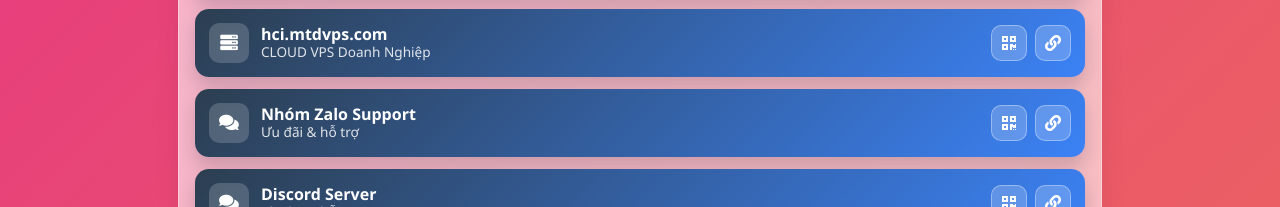
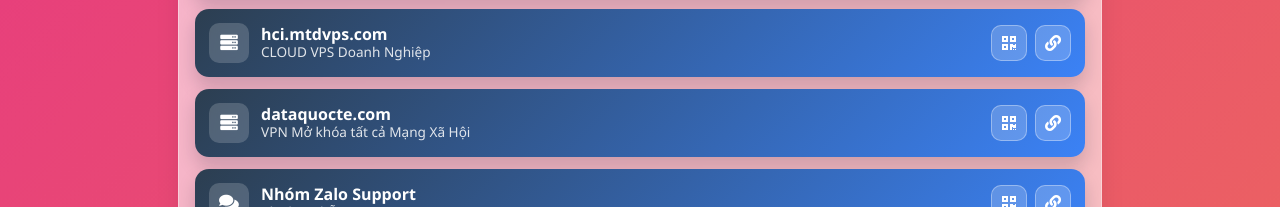
Before and after one commit to ducvps12/index.github.io, a plain HTML site: page index.html in a window 1280 px wide. Shown: the part 992-1199 px from the top of the page. Drawn offline with Linux system fonts and the light colour scheme.

Commit message:
Update index.html

```diff
--- a/index.html
+++ b/index.html
@@ -251,6 +251,13 @@
         <div class="txt"><div class="h">hci.mtdvps.com</div><div class="s">CLOUD VPS Doanh Nghiệp</div></div>
         <div class="tools"><div class="tool-btn" onclick="openQR(event)"><i class="fas fa-qrcode"></i></div><div class="tool-btn" onclick="copyURL(event)"><i class="fas fa-link"></i></div></div>
       </a>
+  <a class="link" href="https://dataquocte.com/" data-id="hci" data-url="https://dataquocte.com/" onclick="track(event)">
+        <div class="icon"><i class="fas fa-server"></i></div>
+        <div class="txt"><div class="h">dataquocte.com</div><div class="s">VPN Mở khóa tất cả Mạng Xã Hội</div></div>
+        <div class="tools"><div class="tool-btn" onclick="openQR(event)"><i class="fas fa-qrcode"></i></div><div class="tool-btn" onclick="copyURL(event)"><i class="fas fa-link"></i></div></div>
+      </a>
+
+
       <a class="link" href="https://zalo.me/g/afdrwb295" data-id="zalo" data-url="https://zalo.me/g/afdrwb295" onclick="track(event)">
         <div class="icon"><i class="fas fa-comments"></i></div>
         <div class="txt"><div class="h">Nhóm Zalo Support</div><div class="s">Ưu đãi & hỗ trợ</div></div>
```
